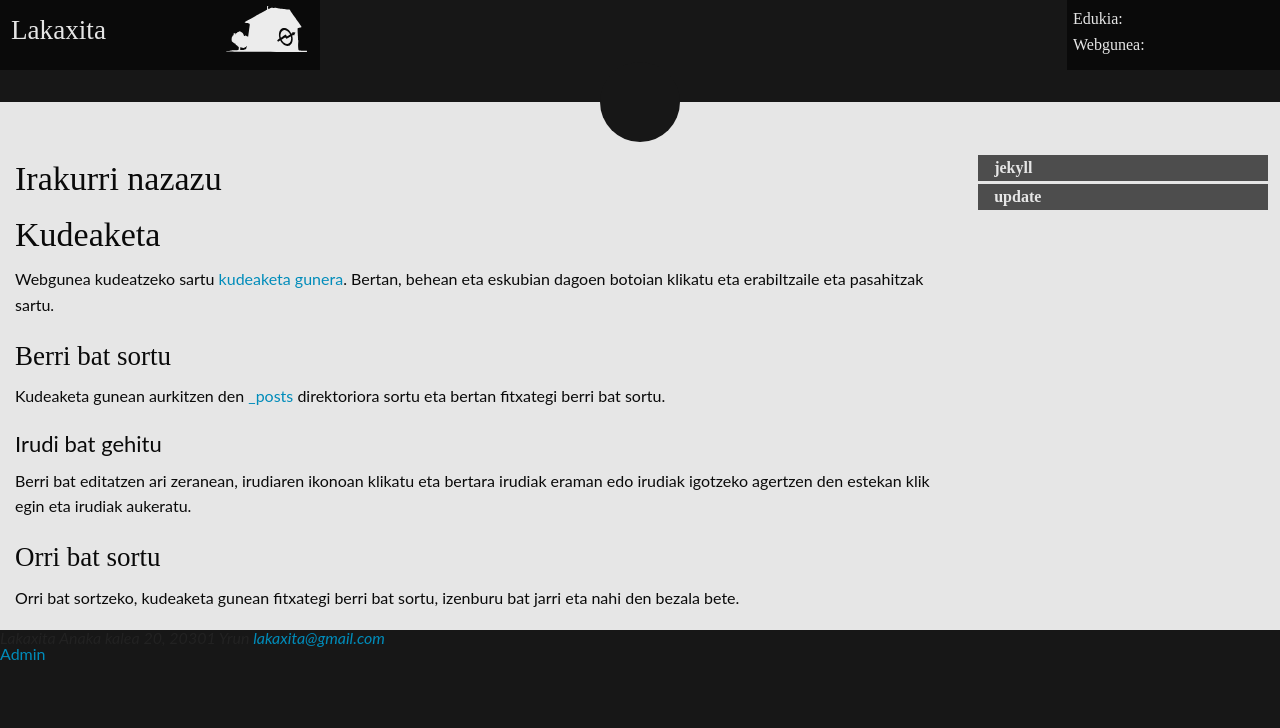
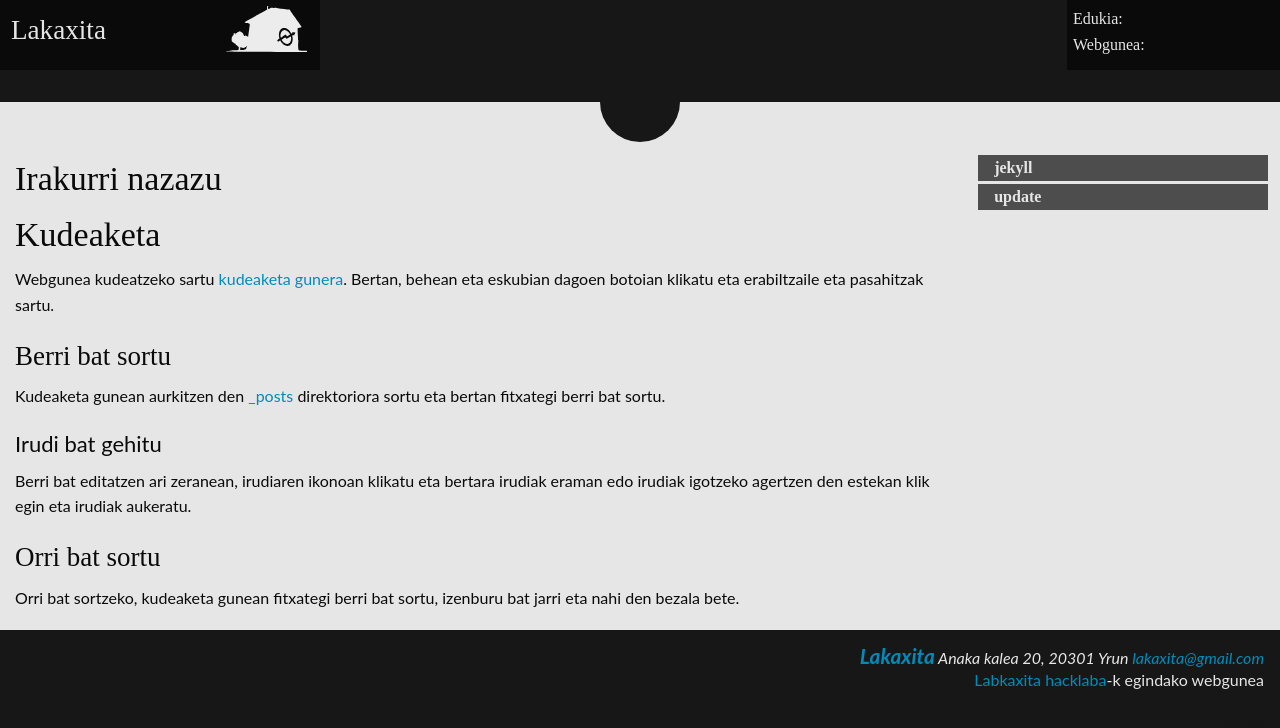
Before and after one commit to lakaxita/lakaxita.github.io, a Jekyll site: the page built from README.markdown, in a window 1280 px wide. Shown: the top 728 px of the page. Built offline with Jekyll 4.4.1, drawn with Linux system fonts in a browser that asks for light colours; Markdown is read by kramdown in place of the engine named in the settings.

Commit message:
footer address in the right and colorized

```diff
--- a/_layouts/default.html
+++ b/_layouts/default.html
@@ -53,9 +53,10 @@
         </div>
         <footer>
             <address>
-                Lakaxita Anaka kalea 20, 20301 Yrun
+                <a class="lakaxita" href="/">Lakaxita</a> Anaka kalea 20, 20301 Yrun
                 <a href='mailto:lakaxita@gmail.com'>lakaxita@gmail.com</a>
             </address>
+            <p><a href="/">Labkaxita hacklaba</a>-k egindako webgunea</p>
             <a class="admin" href="{{ site.admin_url }}">Admin</a>
         </footer>
     </body>
```
Also changed, not shown: static/sass/main.sass (+13 -0 lines), static/stylesheets/app.css.
